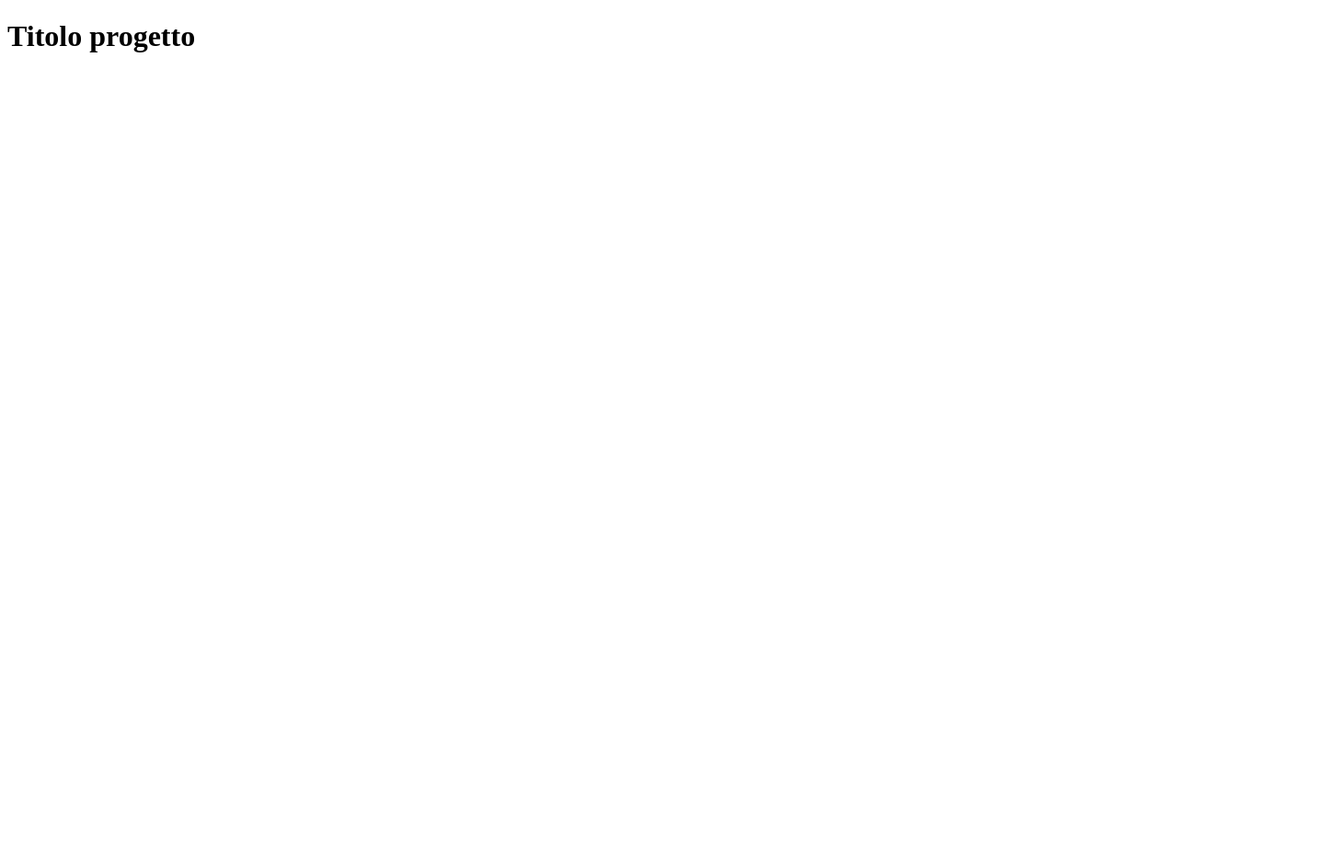
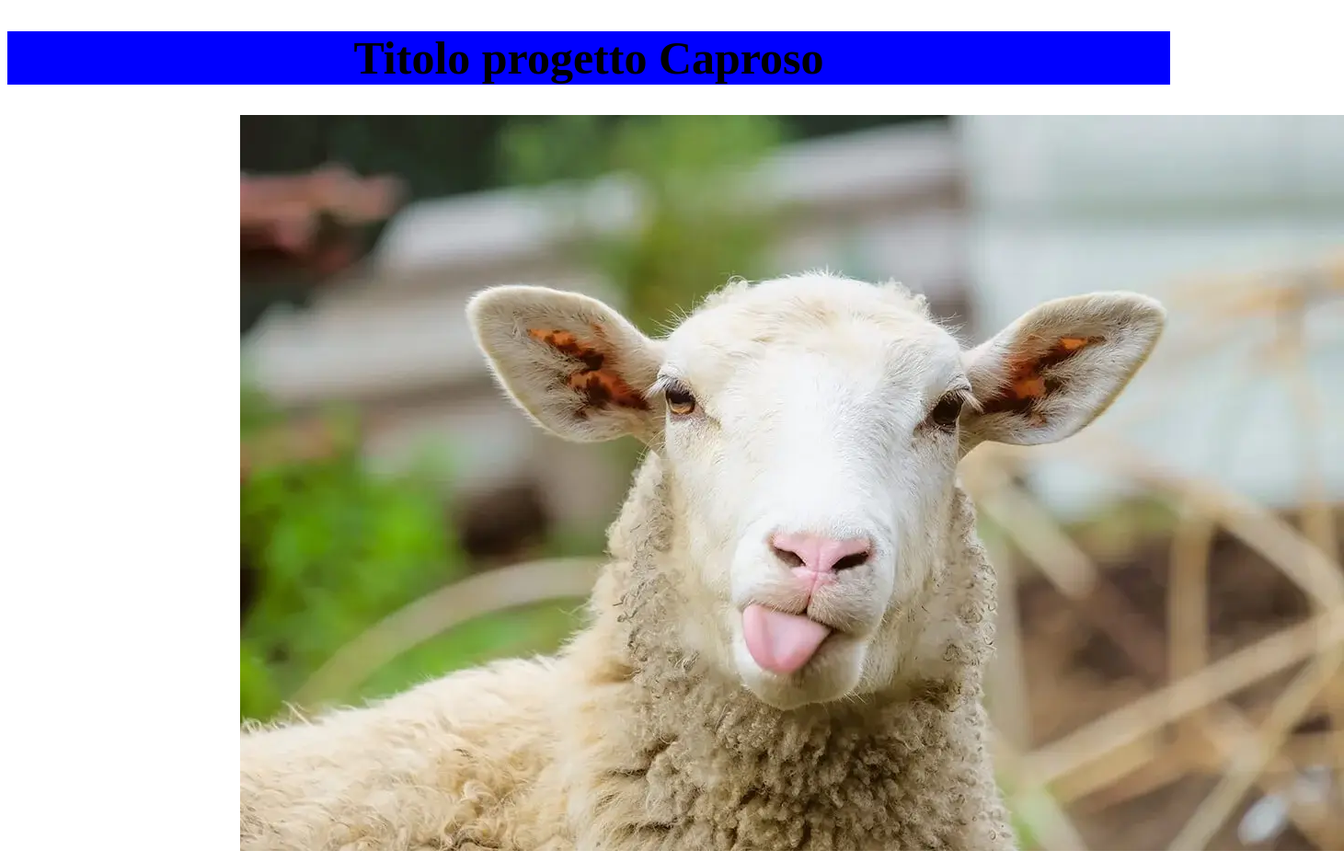
Before and after one commit to School-works/GIT3-Branch, a plain HTML site: page index.html in a window 1280 px wide. Shown: the whole page at 92% size, 1461 px wide, since content can reach past the window. Before the commit the page ends 800 px from the top, so only its background shows below. Drawn offline with Linux system fonts and the light colour scheme.

Commit message:
Aggiunta elementi di mio gradimento

```diff
--- a/index.html
+++ b/index.html
@@ -4,8 +4,10 @@
     <meta charset="UTF-8">
     <meta name="viewport" content="width=device-width, initial-scale=1.0">
     <title>Document</title>
+    <link rel="stylesheet" href="style.css">
 </head>
 <body>
-    <h1>Titolo progetto</h1>
+    <h1>Titolo progetto Caproso</h1>
+    <img src="imgs/sheep.webp" alt="sheep">
 </body>
 </html>
--- a/style.css
+++ b/style.css
@@ -1,4 +1,8 @@
 h1 {
     background-color: blue;
     text-align: center;
+    font-size: 50px;
 }
+img {
+    margin-left: 20%;
+}
```
Also changed, not shown: imgs/sheep.webp (added).
